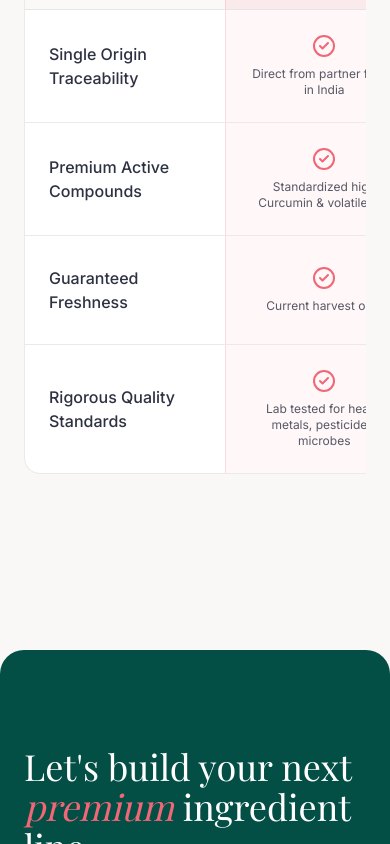
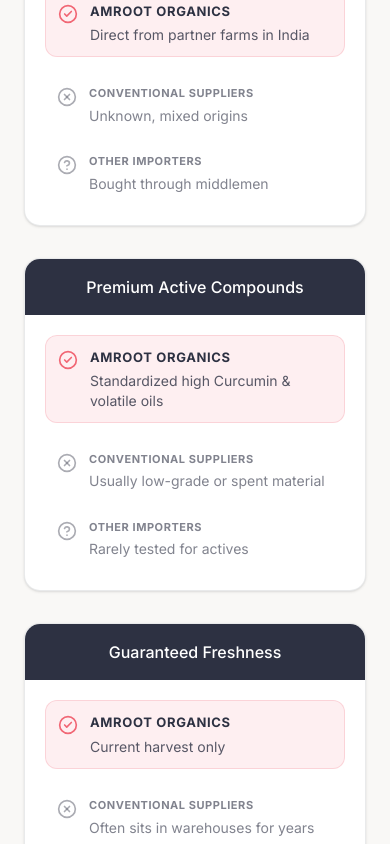
Before and after one commit to igitsingh/amroot-organics, a Next.js app: page / in a window 390 px wide. Shown: the part 8300-9144 px from the top of the page. Built offline with nearby package versions, Linux system fonts and the light colour scheme; a web font is replaced by a local one.

Commit message:
feat: redesign comparison table for mobile stacked card layout

```diff
--- a/src/components/home/ComparisonTable.tsx
+++ b/src/components/home/ComparisonTable.tsx
@@ -1,4 +1,31 @@
 import { CheckCircle2, XCircle, HelpCircle } from "lucide-react";
+
+const COMPARISONS = [
+  {
+    title: "Single Origin Traceability",
+    amroot: "Direct from partner farms in India",
+    conventional: "Unknown, mixed origins",
+    other: "Bought through middlemen",
+  },
+  {
+    title: "Premium Active Compounds",
+    amroot: "Standardized high Curcumin & volatile oils",
+    conventional: "Usually low-grade or spent material",
+    other: "Rarely tested for actives",
+  },
+  {
+    title: "Guaranteed Freshness",
+    amroot: "Current harvest only",
+    conventional: "Often sits in warehouses for years",
+    other: "Transparency varies",
+  },
+  {
+    title: "Rigorous Quality Standards",
+    amroot: "Lab tested for heavy metals, pesticides, microbes",
+    conventional: "Frequent recalls & contamination",
+    other: "Often uses cheap fillers",
+  }
+];
 
 export function ComparisonTable() {
   return (
@@ -8,7 +35,48 @@
           What Sets Us Apart
         </h2>
 
-        <div className="w-full overflow-x-auto pb-8">
+        {/* MOBILE VIEW (Stacked Cards) */}
+        <div className="lg:hidden flex flex-col gap-8">
+          {COMPARISONS.map((item, idx) => (
+            <div key={idx} className="bg-white rounded-2xl border border-brand-charcoal/10 overflow-hidden shadow-sm">
+              <div className="bg-brand-charcoal text-white p-4 text-center font-medium">
+                {item.title}
+              </div>
+
+              <div className="p-5 flex flex-col gap-4">
+                {/* Amroot */}
+                <div className="flex items-start gap-3 p-3 bg-brand-pink/10 rounded-xl border border-brand-pink/20">
+                  <CheckCircle2 className="w-5 h-5 text-brand-pink shrink-0 mt-0.5" />
+                  <div className="flex flex-col">
+                    <span className="font-bold text-brand-charcoal text-[13px] uppercase tracking-wider mb-1">Amroot Organics</span>
+                    <span className="text-sm text-brand-charcoal/80 leading-snug">{item.amroot}</span>
+                  </div>
+                </div>
+
+                {/* Conventional */}
+                <div className="flex items-start gap-3 p-3">
+                  <XCircle className="w-5 h-5 text-brand-charcoal/40 shrink-0 mt-0.5" />
+                  <div className="flex flex-col">
+                    <span className="font-bold text-brand-charcoal/60 text-[11px] uppercase tracking-wider mb-1">Conventional Suppliers</span>
+                    <span className="text-sm text-brand-charcoal/60 leading-snug">{item.conventional}</span>
+                  </div>
+                </div>
+
+                {/* Other */}
+                <div className="flex items-start gap-3 p-3 pt-0">
+                  <HelpCircle className="w-5 h-5 text-brand-charcoal/40 shrink-0 mt-0.5" />
+                  <div className="flex flex-col">
+                    <span className="font-bold text-brand-charcoal/60 text-[11px] uppercase tracking-wider mb-1">Other Importers</span>
+                    <span className="text-sm text-brand-charcoal/60 leading-snug">{item.other}</span>
+                  </div>
+                </div>
+              </div>
+            </div>
+          ))}
+        </div>
+
+        {/* DESKTOP VIEW (Table) */}
+        <div className="hidden lg:block w-full overflow-x-auto pb-8">
           <div className="min-w-[800px] border border-brand-charcoal/10 rounded-2xl overflow-hidden bg-white">
             {/* Header Row */}
             <div className="grid grid-cols-4 bg-brand-beige/20 border-b border-brand-charcoal/10">
@@ -31,85 +99,30 @@
               </div>
             </div>
 
-            {/* Row 1 */}
-            <div className="grid grid-cols-4 border-b border-brand-charcoal/10 group hover:bg-brand-beige/10 transition-colors">
+            {COMPARISONS.map((item, idx) => (
+              <div key={idx} className="grid grid-cols-4 border-b border-brand-charcoal/10 group hover:bg-brand-beige/10 transition-colors last:border-b-0">
                 <div className="p-6 flex items-center font-medium text-brand-charcoal">
-                Single Origin Traceability
+                  {item.title}
                 </div>
                 <div className="p-6 flex flex-col items-center justify-center text-center bg-brand-pink/5 border-x border-brand-pink/20 gap-2">
                   <CheckCircle2 className="w-6 h-6 text-brand-pink" />
-                <span className="text-xs text-brand-charcoal/80">Direct from partner farms in India</span>
+                  <span className="text-xs text-brand-charcoal/80">{item.amroot}</span>
                 </div>
                 <div className="p-6 flex flex-col items-center justify-center text-center gap-2">
                   <XCircle className="w-5 h-5 text-brand-charcoal/40" />
-                <span className="text-xs text-brand-charcoal/60">Unknown, mixed origins</span>
+                  <span className="text-xs text-brand-charcoal/60">{item.conventional}</span>
                 </div>
                 <div className="p-6 flex flex-col items-center justify-center text-center gap-2">
                   <HelpCircle className="w-5 h-5 text-brand-charcoal/40" />
-                <span className="text-xs text-brand-charcoal/60">Bought through middlemen</span>
+                  <span className="text-xs text-brand-charcoal/60">{item.other}</span>
                 </div>
               </div>
+            ))}
 
-            {/* Row 2 */}
-            <div className="grid grid-cols-4 border-b border-brand-charcoal/10 group hover:bg-brand-beige/10 transition-colors">
-              <div className="p-6 flex items-center font-medium text-brand-charcoal">
-                Premium Active Compounds
-              </div>
-              <div className="p-6 flex flex-col items-center justify-center text-center bg-brand-pink/5 border-x border-brand-pink/20 gap-2">
-                <CheckCircle2 className="w-6 h-6 text-brand-pink" />
-                <span className="text-xs text-brand-charcoal/80">Standardized high Curcumin & volatile oils</span>
-              </div>
-              <div className="p-6 flex flex-col items-center justify-center text-center gap-2">
-                <XCircle className="w-5 h-5 text-brand-charcoal/40" />
-                <span className="text-xs text-brand-charcoal/60">Usually low-grade or spent material</span>
-              </div>
-              <div className="p-6 flex flex-col items-center justify-center text-center gap-2">
-                <HelpCircle className="w-5 h-5 text-brand-charcoal/40" />
-                <span className="text-xs text-brand-charcoal/60">Rarely tested for actives</span>
-              </div>
-            </div>
-
-            {/* Row 3 */}
-            <div className="grid grid-cols-4 border-b border-brand-charcoal/10 group hover:bg-brand-beige/10 transition-colors">
-              <div className="p-6 flex items-center font-medium text-brand-charcoal">
-                Guaranteed Freshness
-              </div>
-              <div className="p-6 flex flex-col items-center justify-center text-center bg-brand-pink/5 border-x border-brand-pink/20 gap-2">
-                <CheckCircle2 className="w-6 h-6 text-brand-pink" />
-                <span className="text-xs text-brand-charcoal/80">Current harvest only</span>
-              </div>
-              <div className="p-6 flex flex-col items-center justify-center text-center gap-2">
-                <XCircle className="w-5 h-5 text-brand-charcoal/40" />
-                <span className="text-xs text-brand-charcoal/60">Often sits in warehouses for years</span>
-              </div>
-              <div className="p-6 flex flex-col items-center justify-center text-center gap-2">
-                <HelpCircle className="w-5 h-5 text-brand-charcoal/40" />
-                <span className="text-xs text-brand-charcoal/60">Transparency varies</span>
-              </div>
-            </div>
-
-            {/* Row 4 */}
-            <div className="grid grid-cols-4 group hover:bg-brand-beige/10 transition-colors">
-              <div className="p-6 flex items-center font-medium text-brand-charcoal">
-                Rigorous Quality Standards
-              </div>
-              <div className="p-6 flex flex-col items-center justify-center text-center bg-brand-pink/5 border-x border-brand-pink/20 gap-2">
-                <CheckCircle2 className="w-6 h-6 text-brand-pink" />
-                <span className="text-xs text-brand-charcoal/80">Lab tested for heavy metals, pesticides, microbes</span>
-              </div>
-              <div className="p-6 flex flex-col items-center justify-center text-center gap-2">
-                <XCircle className="w-5 h-5 text-brand-charcoal/40" />
-                <span className="text-xs text-brand-charcoal/60">Frequent recalls & contamination</span>
-              </div>
-              <div className="p-6 flex flex-col items-center justify-center text-center gap-2">
-                <HelpCircle className="w-5 h-5 text-brand-charcoal/40" />
-                <span className="text-xs text-brand-charcoal/60">Often uses cheap fillers</span>
           </div>
         </div>
 
       </div>
-        </div>
-      </div>
     </section>
   );
 }
```
Lines whose indentation alone changed are shown as unchanged.
